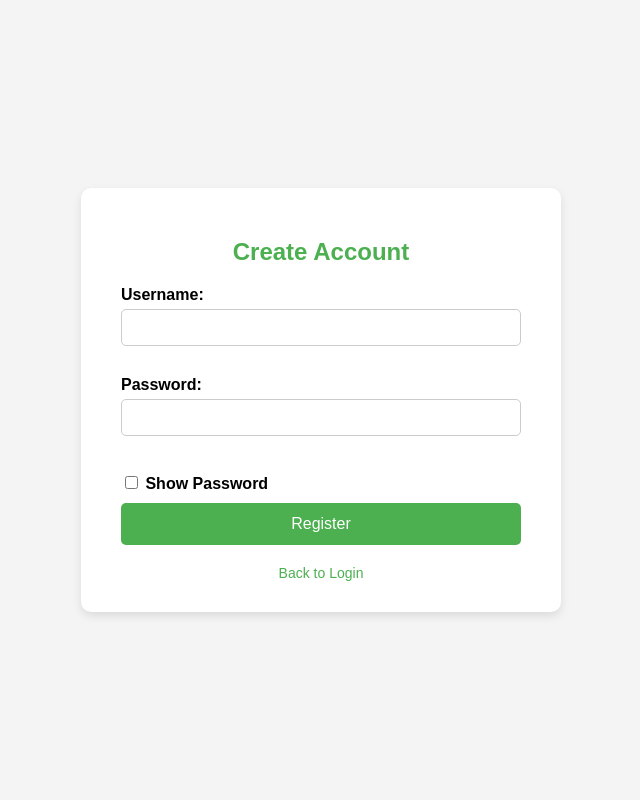
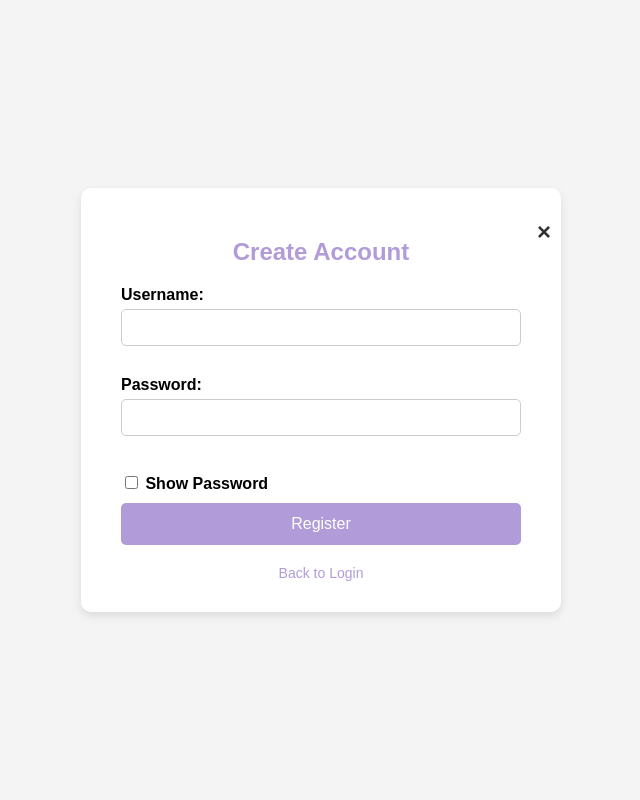
Before and after one commit to kurorimiii/Room_avail, a Flask app: page /register in a window 1280 px wide. Shown: the whole page, without its empty margins (319-959 px from the left). Run offline with Flask 3, Linux system fonts and the light colour scheme.

Commit message:
register.html

```diff
--- a/templates/register.html
+++ b/templates/register.html
@@ -4,6 +4,13 @@
     <meta charset="UTF-8">
     <title>Register</title>
     <style>
+        :root {
+            --main-purple: #b19cd9;
+            --dark-purple: #8e6dcf;
+            --light-purple: #f3e8ff;
+            --hover-purple: #a188d4;
+        }
+
         body {
             font-family: 'Arial', sans-serif;
             background-color: #f4f4f4;
@@ -16,6 +23,7 @@
         }
 
         .register-container {
+            position: relative;
             background-color: white;
             padding: 30px 40px;
             border-radius: 10px;
@@ -26,7 +34,7 @@
         }
 
         h2 {
-            color: #4CAF50;
+            color: var(--main-purple);
             margin-bottom: 20px;
         }
 
@@ -55,7 +63,7 @@
         button {
             width: 100%;
             padding: 12px;
-            background-color: #4CAF50;
+            background-color: var(--main-purple);
             color: white;
             border: none;
             border-radius: 5px;
@@ -65,19 +73,36 @@
         }
 
         button:hover {
-            background-color: #45a049;
+            background-color: var(--hover-purple);
         }
 
         a {
             display: inline-block;
             margin-top: 20px;
             font-size: 14px;
-            color: #4CAF50;
+            color: var(--main-purple);
             text-decoration: none;
         }
 
         a:hover {
             text-decoration: underline;
+        }
+
+        /* Close button */
+        .close-btn {
+            position: absolute;
+            top: 10px;
+            right: 10px;
+            font-size: 24px;
+            color: #333;
+            text-decoration: none;
+            font-weight: bold;
+            cursor: pointer;
+            transition: color 0.3s;
+        }
+
+        .close-btn:hover {
+            color: #f44336; /* Red color on hover */
         }
     </style>
     <script>
@@ -95,6 +120,7 @@
 </head>
 <body>
     <div class="register-container">
+        <a href="/" class="close-btn" aria-label="Close registration form">&times;</a>
         <h2>Create Account</h2>
         <form method="post">
             <label for="username">Username:
```
